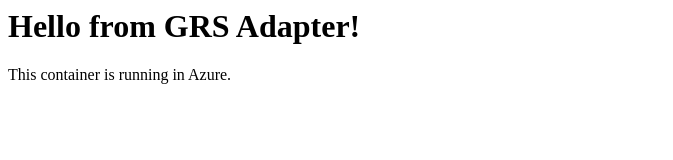
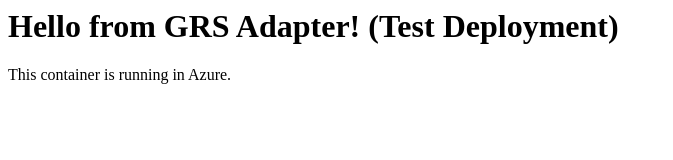
Before and after one commit to lindanishelembe714-svg/grs-adapter, a plain HTML site: page index.html in a window 1280 px wide. Shown: the whole page, without its empty margins (0-673 px from the left). Drawn offline with Linux system fonts and the light colour scheme.

Commit message:
Test workflow trigger

```diff
--- a/index.html
+++ b/index.html
@@ -1,2 +1,2 @@
-<h1>Hello from GRS Adapter!</h1>
+<h1>Hello from GRS Adapter! (Test Deployment)</h1>
 <p>This container is running in Azure.</p>
```
